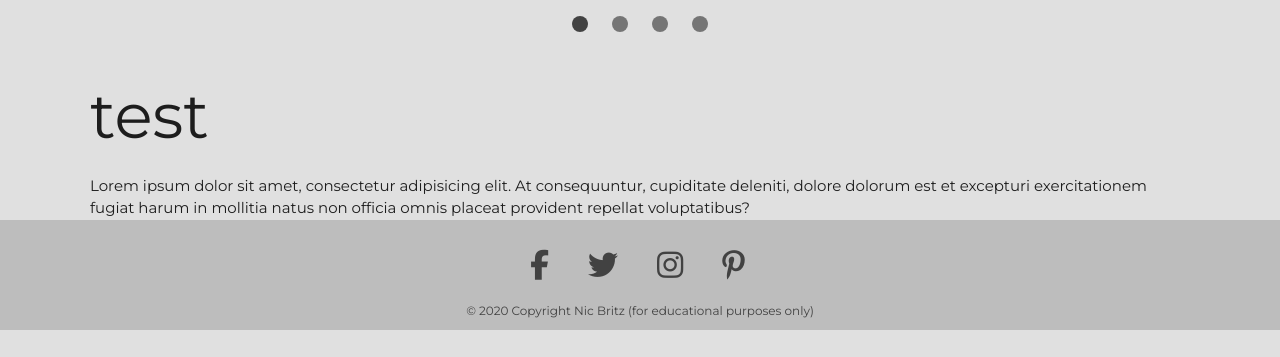
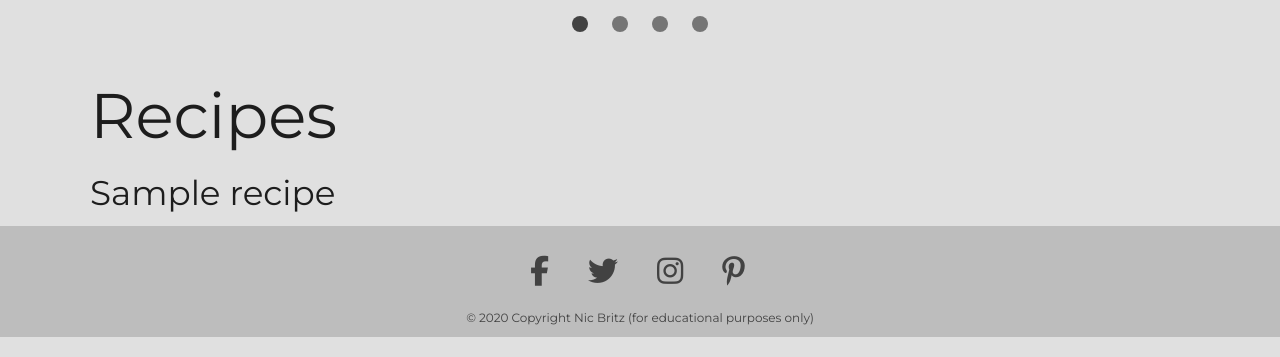
Before and after one commit to NicBritz/homechopped, a Flask app: page / in a window 1280 px wide. Shown: the part 488-845 px from the top of the page. Before the commit the page ends 818 px from the top, so only its background shows below. Run offline with Flask 2, Linux system fonts and the light colour scheme; a database or web service that is not in the repository returns one stand-in record (values such as "Sample title"); some libraries are stand-ins or nearby versions.

Commit message:
:sparkles: implemented connection to MongoDB

```diff
--- a/app.py
+++ b/app.py
@@ -1,12 +1,19 @@
 import os
 from flask import Flask, render_template
+from flask_pymongo import PyMongo
 
 app = Flask(__name__)
+
+# mongoDB config
+app.config["MONGO_DBNAME"] = os.environ.get('HC_MONGO_DBNAME')
+app.config["MONGO_URI"] = os.environ.get('HC_MONGO_URI')
+
+mongo = PyMongo(app)
 
 
 @app.route('/')
 def index():
-    return render_template('index.html')
+    return render_template('index.html', recipes=mongo.db.recipes.find())
 
 
 if __name__ == '__main__':
--- a/templates/index.html
+++ b/templates/index.html
@@ -38,8 +38,8 @@
             </li>
         </ul>
     </div>
-    <h1>test</h1>
-    <p>Lorem ipsum dolor sit amet, consectetur adipisicing elit. At consequuntur, cupiditate deleniti, dolore
-        dolorum est et excepturi exercitationem fugiat harum in mollitia natus non officia omnis placeat provident
-        repellat voluptatibus?</p>
+    <h1>Recipes</h1>
+    {% for recipe in recipes %}
+        <h4>{{ recipe.name }}</h4>
+    {% endfor %}
 {% endblock %}
```
